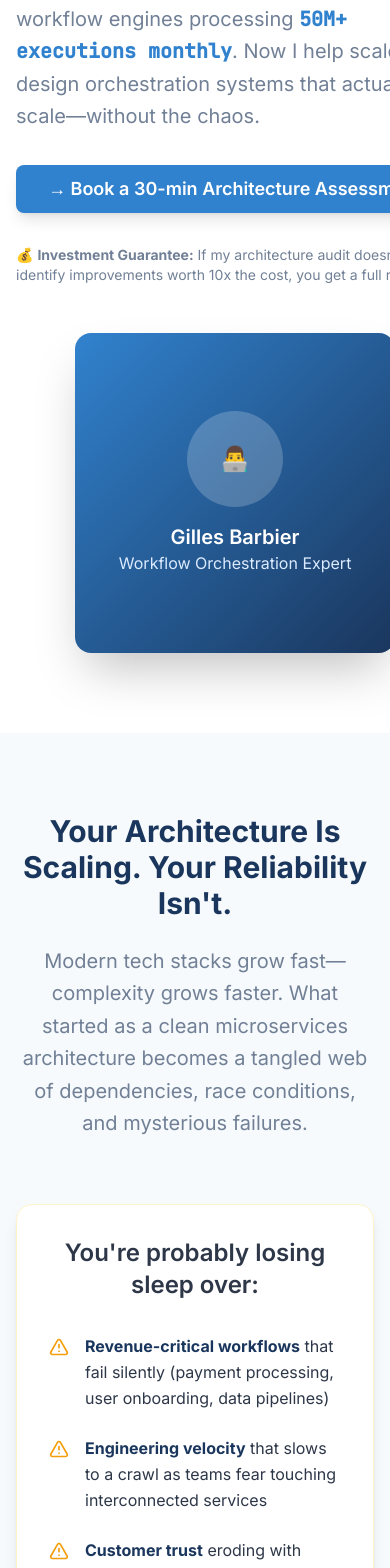
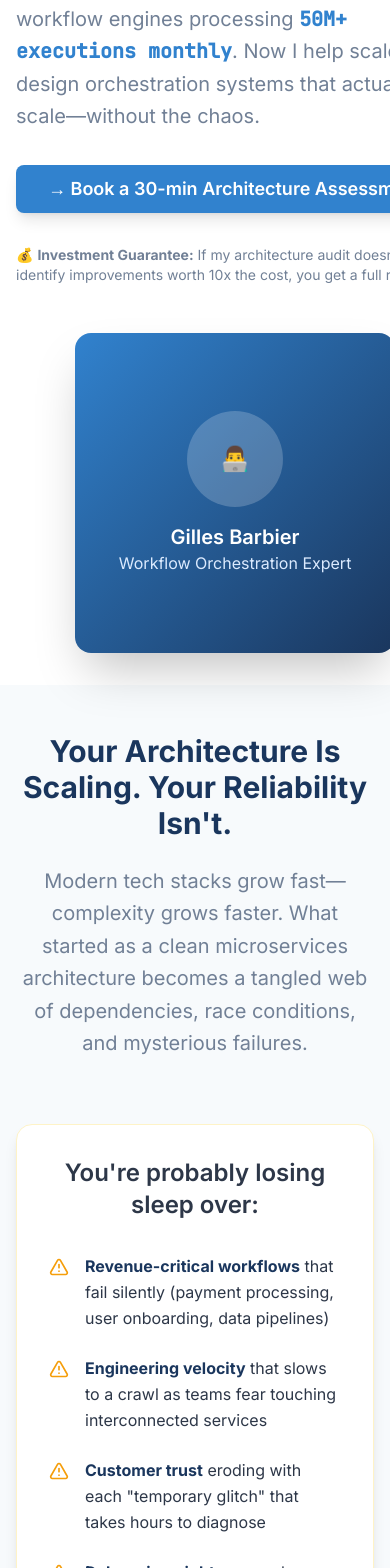
Before and after one commit to infiniticio/gillesbarbier.dev, a React (Vite) app: page / in a window 390 px wide. Shown: the part 432-2000 px from the top of the page. Built offline with nearby package versions, Linux system fonts and the light colour scheme.

Commit message:
Fix: Reduce spacing between Hero and Problem section
Reduce the vertical spacing between the HeroSection and ProblemSection components in the Index page to improve visual flow.

```diff
--- a/src/components/HeroSection.tsx
+++ b/src/components/HeroSection.tsx
@@ -1,9 +1,8 @@
-
 import { Button } from "@/components/ui/button";
 
 const HeroSection = () => {
   return (
-    <section className="min-h-screen bg-white py-20 px-4 sm:px-6 lg:px-8">
+    <section className="min-h-screen bg-white py-20 px-4 sm:px-6 lg:px-8 pb-8">
       <div className="max-w-7xl mx-auto">
         <div className="grid lg:grid-cols-2 gap-12 items-center">
           {/* Content */}
--- a/src/components/ProblemSection.tsx
+++ b/src/components/ProblemSection.tsx
@@ -1,4 +1,3 @@
-
 import { AlertTriangle } from "lucide-react";
 
 const ProblemSection = () => {
@@ -11,7 +10,7 @@ const ProblemSection = () => {
   ];
 
   return (
-    <section className="py-20 px-4 sm:px-6 lg:px-8 bg-bg-light">
+    <section className="py-12 px-4 sm:px-6 lg:px-8 bg-bg-light">
       <div className="max-w-4xl mx-auto animate-fade-in">
         <div className="text-center mb-16">
           <h2 className="text-3xl sm:text-4xl font-bold text-navy mb-6">
```
